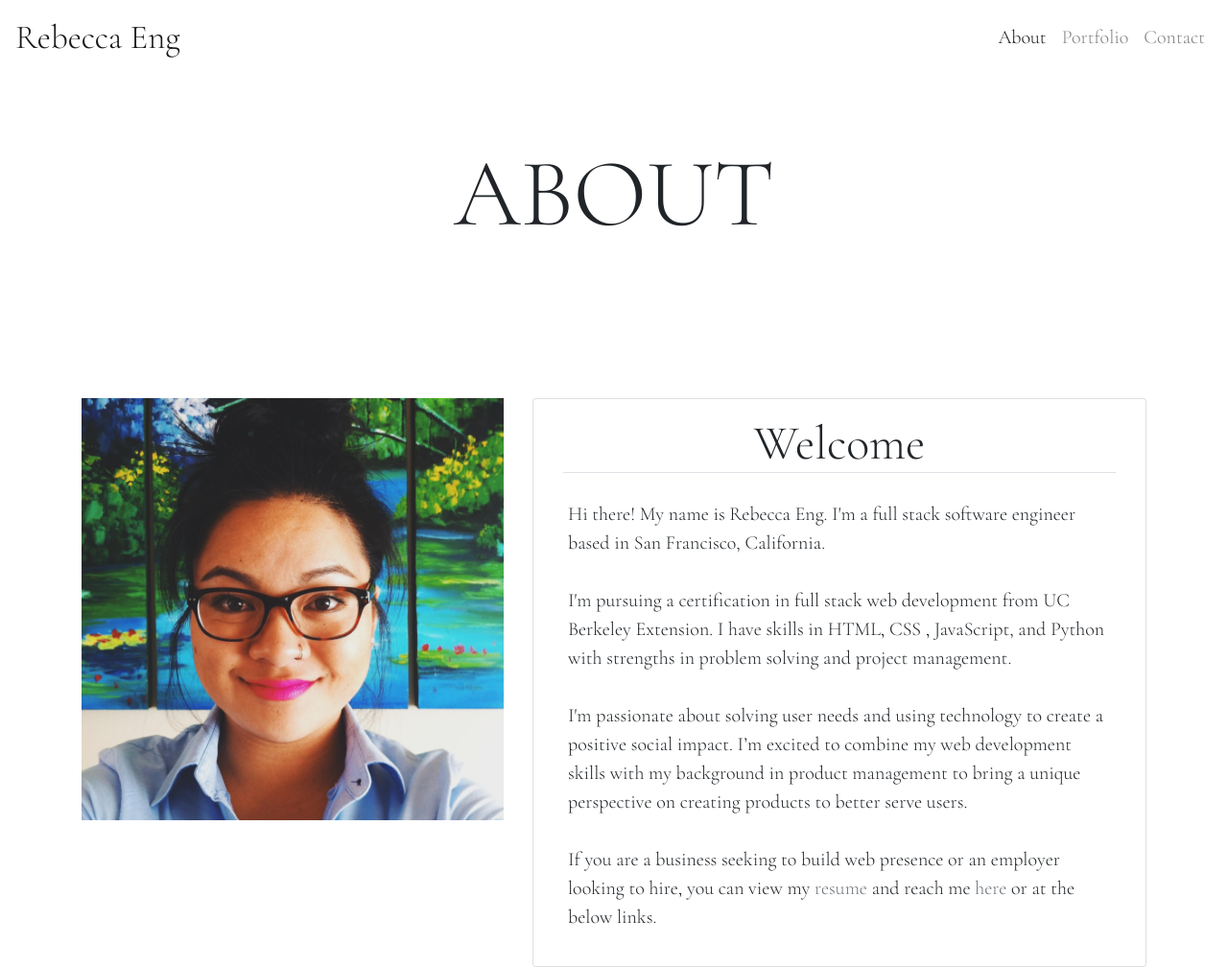
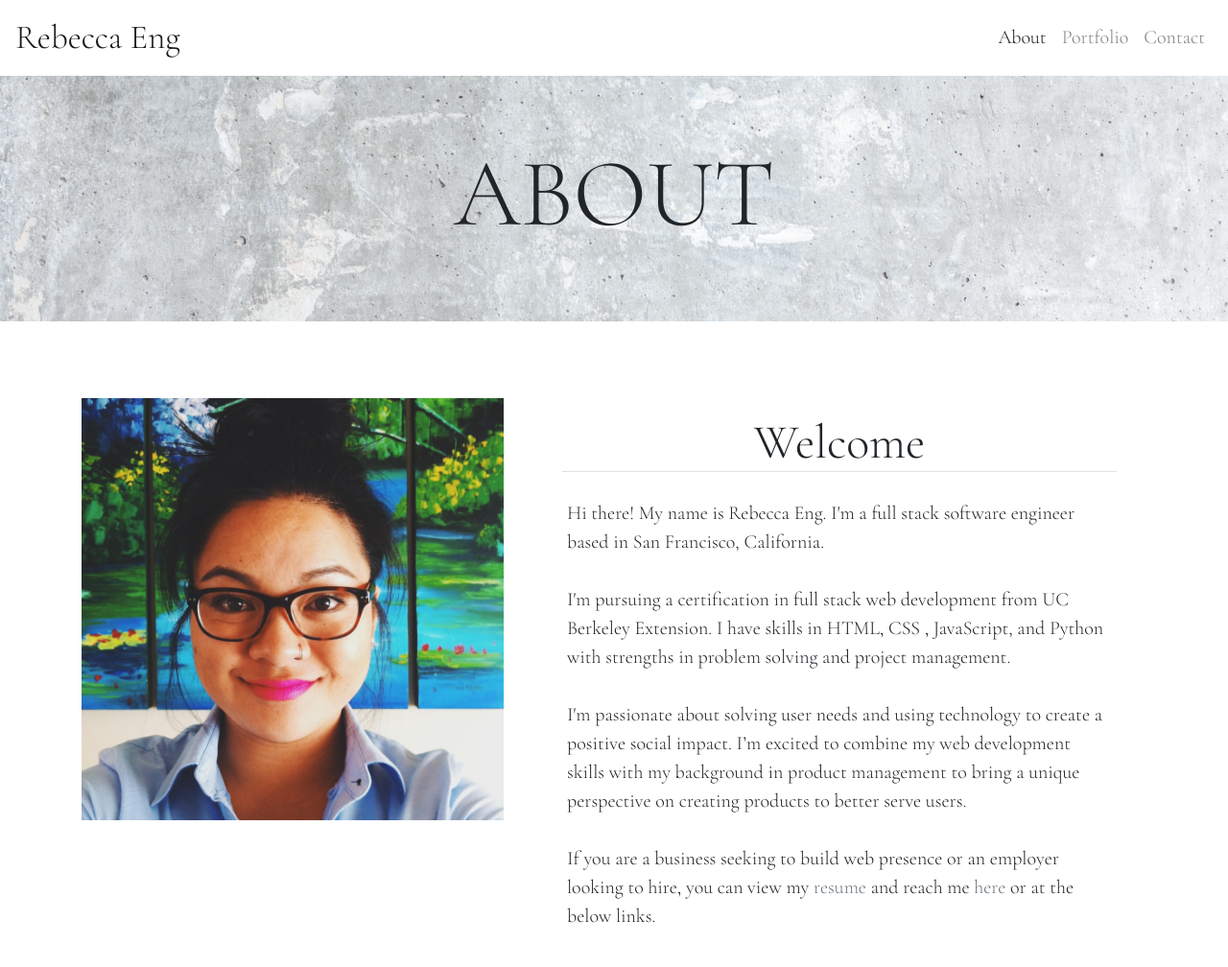
Before and after one commit to engrebecca/portfolio, a website: page index.html in a window 1280 px wide. Shown: the top 1008 px of the page at 96% size. Drawn offline with nearby package versions, Linux system fonts and the light colour scheme.

```diff
--- a/index.html
+++ b/index.html
@@ -50,7 +50,7 @@
     </nav>
 
     <!-- JUMBOTRON -->
-    <div class="jumbotron jumbotron-fluid bg-white">
+    <div class="jumbotron jumbotron-fluid bg-img">
         <div class="container">
             <h1 class="display-4 text-center cormorant-font" id="jumbo-text">ABOUT</h1>
         </div>
@@ -65,13 +65,14 @@
                         data-aos-delay="50">
                 </div>
                 <div class="col-sm d-flex">
-                    <div class="card p-3" style="width: 40rem;">
+                    <div class="card p-3 border-0" style="width: 40rem;">
                         <!-- About Me title -->
                         <div class="container">
-                            <h1 class="border-bottom cormorant-font header-text text-center">Welcome</h1>
+                            <h1 class="border-bottom cormorant-font header-text text-center" data-aos="fade-down"
+                                data-aos-delay="50">Welcome</h1>
                         </div>
                         <!-- About Me body -->
-                        <div class="card-body">
+                        <div class="card-body" data-aos="fade-down" data-aos-delay="50">
                             <p class="card-text cormorant-font">Hi there! My name is Rebecca Eng. I'm a full stack
                                 software engineer
                                 based in San Francisco, California. <br> <br> I'm pursuing a certification in full stack
@@ -81,8 +82,8 @@
                                 impact. I’m excited to combine my web development skills with my background in product
                                 management to bring a unique perspective on creating products to better serve users.
                                 <br><br> If you are a business seeking to build web presence or an employer looking to
-                                hire, you can view my <a href="Rebecca SE Resume_10.5.20.pdf" target="_blank"
-                                    class="text-secondary">resume</a> and reach me <a href="contact.html"
+                                hire, you can view my <a href="assets/Rebecca SE Resume_10.5.20.pdf" target="_blank"
+                                    class="text-secondary">resume</a> and reach me <a href="/contact"
                                     class="text-secondary">here</a> or at the below links.</p>
                         </div>
                     </div>
--- a/public/style.css
+++ b/public/style.css
@@ -58,3 +58,11 @@
     float: none;
     margin-bottom: 10px;
 }
+
+/* Background jumbotron */
+.bg-img {
+    background-image: url("assets/concrete.jpg");
+    /* background-repeat: repeat; */
+    background-size: cover;
+    background-position: center;
+}
```
Also changed, not shown: contact.html (+12 -3 lines), portfolio.html (+2 -2 lines), public/assets/concrete.jpg (added).
